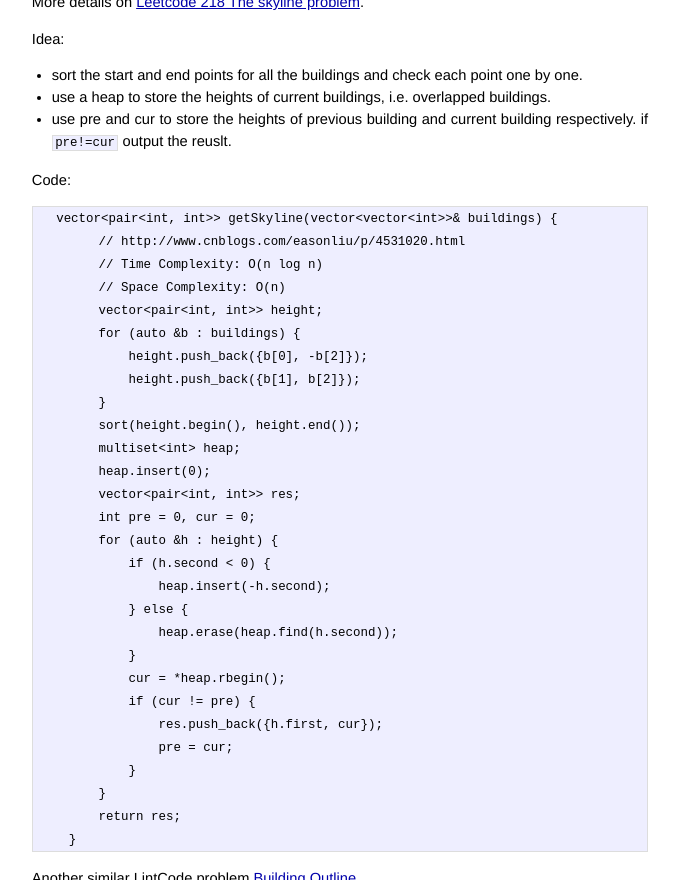
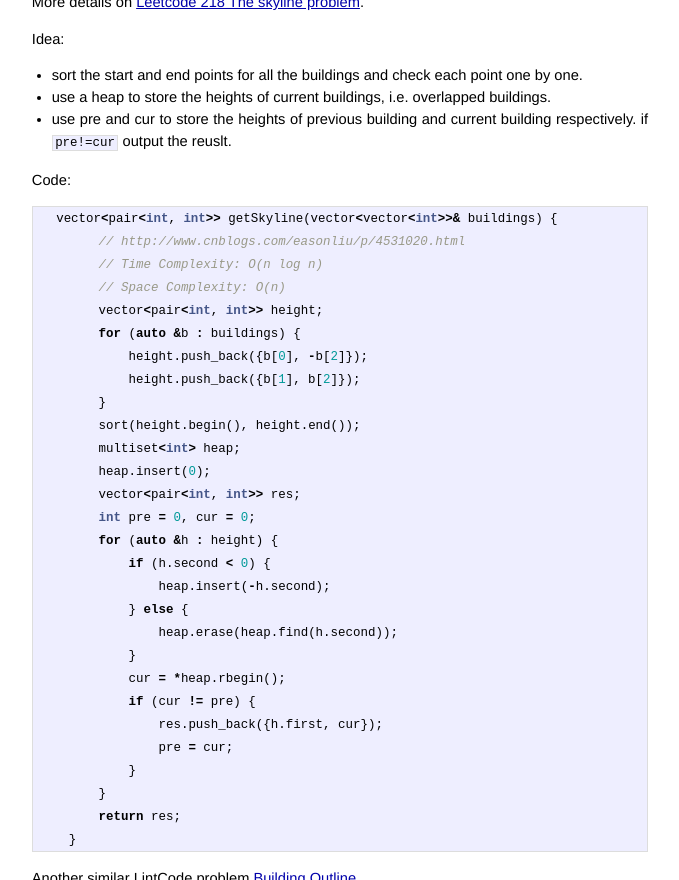
Before and after one commit to tonycao/blog, a Jekyll site: the page built from _posts/2016-02-14-skyline-problem.md, in a window 1280 px wide and 1400 px high, scrolled down 874 px, cut to the strip 48-928 px from the top of the window. Shown: the whole strip, without its empty margins (300-979 px from the left). Built offline with Jekyll 4.4.1, drawn with Linux system fonts in a browser that asks for light colours; comment, search, counter and statistics services are not loaded; some of the changed text lies outside the part shown.

Commit message:
update highlight

````diff
--- a/_posts/2016-02-14-skyline-problem.md
+++ b/_posts/2016-02-14-skyline-problem.md
@@ -28,7 +28,7 @@ Idea:
 
 Code:
 
-```
+```c++
   vector<pair<int, int>> getSkyline(vector<vector<int>>& buildings) {
         // http://www.cnblogs.com/easonliu/p/4531020.html
         // Time Complexity: O(n log n)
@@ -66,7 +66,7 @@ Another similar LintCode problem [Building Outline](http://www.lintcode.com/en/p
 
 Code:
 
-```
+```c++
   vector<vector<int> > buildingOutline(vector<vector<int> > &buildings) {
         // write your code here
         vector<pair<int, int>> height;
````
